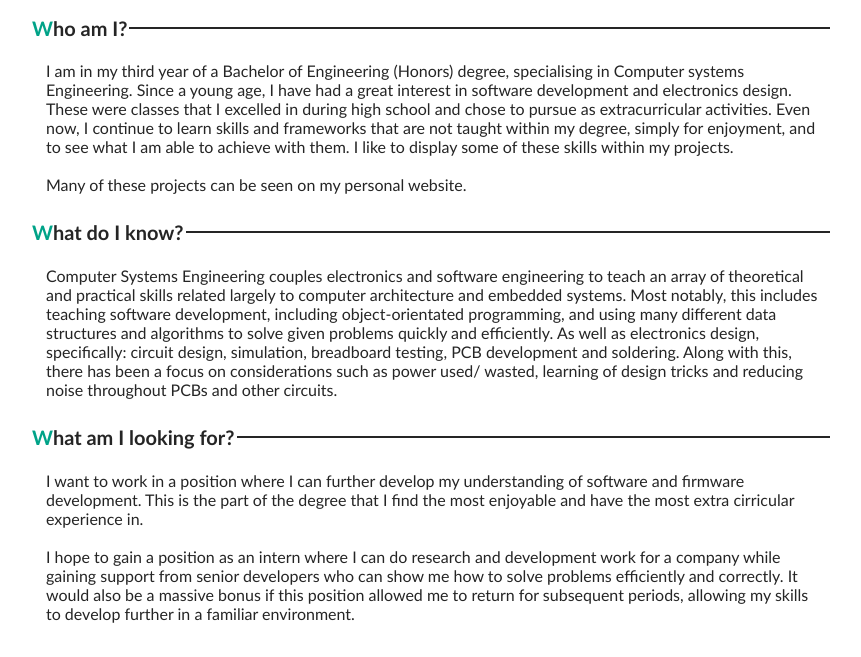
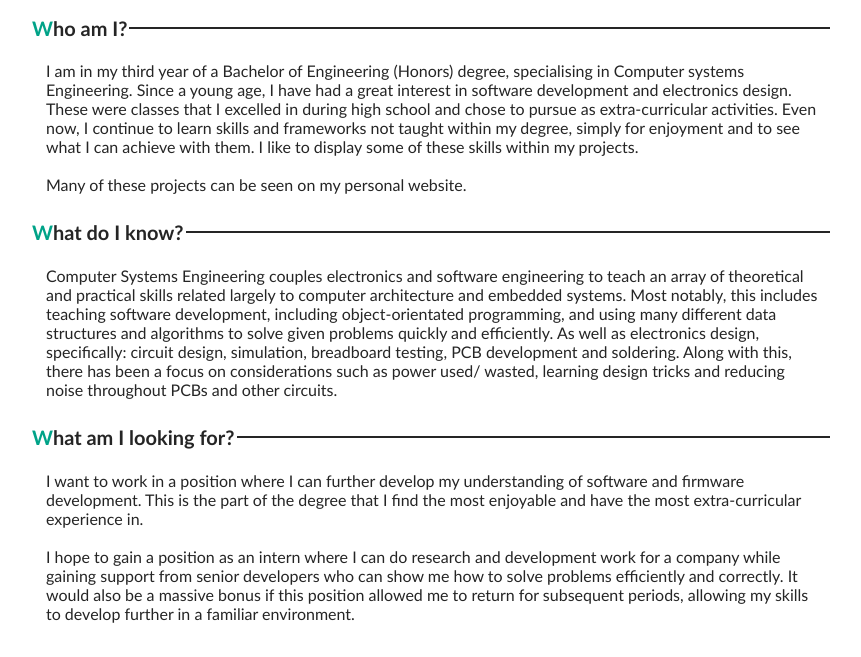
Before and after one commit to FranklinOSullivan/FranklinOSullivan.github.io, a plain HTML site: page pages/resume/FranklinOSullivanCoverLetter.html in a window 1280 px wide. Shown: the part 177-834 px from the top of the page, without its empty margins (208-1069 px from the left). Drawn offline with Linux system fonts and the light colour scheme.

Commit message:
Completed grammarly edits

```diff
--- a/pages/resume/FranklinOSullivanCoverLetter.html
+++ b/pages/resume/FranklinOSullivanCoverLetter.html
@@ -46,10 +46,10 @@
                     Engineering.
 
                     Since a young age, I have had a great interest in software development and electronics design. These
-                    were classes that I excelled in during high school and chose to pursue as extracurricular
-                    activities. Even now, I continue to learn skills and frameworks that are not taught within my
-                    degree, simply for enjoyment, and to see what I am able to achieve with them. I like to display some
-                    of these skills within my projects.
+                    were classes that I excelled in during high school and chose to pursue as extra-curricular
+                    activities. Even now, I continue to learn skills and frameworks not taught within my degree, simply
+                    for enjoyment and to see what I can achieve with them. I like to display some of these skills within
+                    my projects.
                     <br />
                     <br />
                     Many of these projects can be seen on my personal website.
@@ -62,18 +62,16 @@
                     </strong>
                 </legend>
                 <p>
-                    Computer Systems Engineering couples electronics and software engineering to teach an
-                    array of theoretical and practical skills related largely to computer architecture and embedded
-                    systems.
+                    Computer Systems Engineering couples electronics and software engineering to teach an array of
+                    theoretical and practical skills related largely to computer architecture and embedded systems.
 
-                    Most notably, this includes teaching software development, including object-orientated
-                    programming, and using many different data structures and algorithms to solve given problems quickly
-                    and efficiently.
+                    Most notably, this includes teaching software development, including object-orientated programming,
+                    and using many different data structures and algorithms to solve given problems quickly and
+                    efficiently.
 
-                    As well as electronics design, specifically: circuit design,
-                    simulation, breadboard testing, PCB development and soldering. Along with this, there has been a
-                    focus on considerations such as power used/ wasted, learning of design tricks and reducing noise
-                    throughout PCBs and other circuits.
+                    As well as electronics design, specifically: circuit design, simulation, breadboard testing, PCB
+                    development and soldering. Along with this, there has been a focus on considerations such as power
+                    used/ wasted, learning design tricks and reducing noise throughout PCBs and other circuits.
                 </p>
             </fieldset>
             <fieldset>
@@ -84,8 +82,8 @@
                 </legend>
                 <p>
                     I want to work in a position where I can further develop my understanding of software and firmware
-                    development. This is the part of the degree that I find the most enjoyable and have the most extra
-                    cirricular experience in.
+                    development. This is the part of the degree that I find the most enjoyable and have the most
+                    extra-curricular experience in.
                     <br />
                     <br />
                     I hope to gain a position as an intern where I can do research and development work for a company
```
